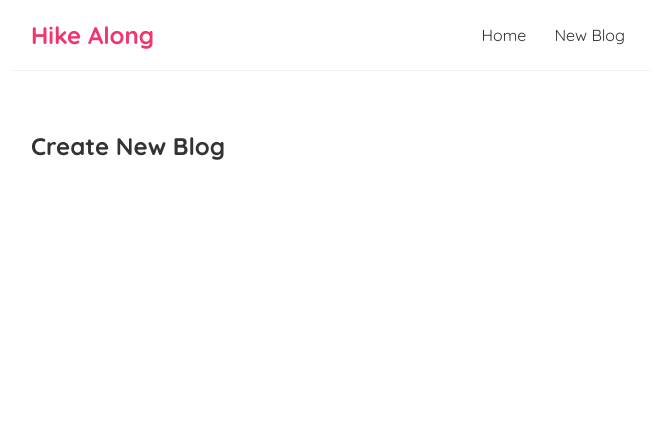
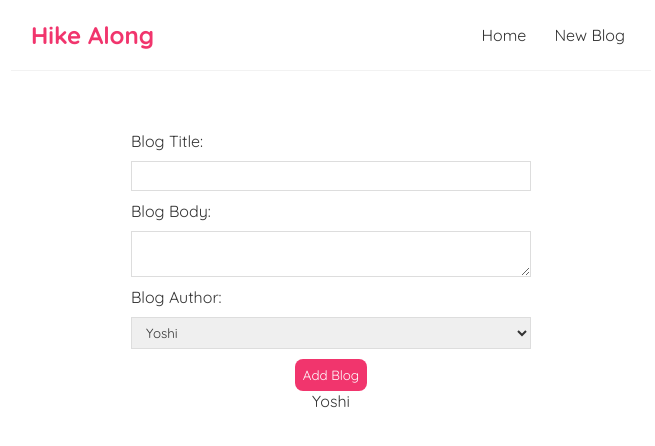
Before and after one commit to Pranotisavadi/Revise-React_blog, a React (Create React App) app: page /create in a window 1280 px wide. Shown: the top 446 px of the page, without its empty margins (309-964 px from the left). Built offline with nearby package versions, Linux system fonts and the light colour scheme.

Commit message:
controlled input

```diff
--- a/src/Create.js
+++ b/src/Create.js
@@ -1,9 +1,43 @@
+import { useState } from "react";
+
 const  Create = () => {
+  const [title, setTitle] = useState('')
+  const [body, setBody] = useState('')
+  const [author, setAuthor] = useState('Yoshi')
 
 
     return (
         <div className="create">
-        <h2>Create New Blog</h2>
+        <form>
+          <label>Blog Title:</label>
+          <input
+               type="text"
+                reuired
+                value ={title}
+               onChange ={(e) => setTitle(e.target.value)} />
+
+          <label>Blog Body:</label>
+          <textarea
+             reuired
+               value ={ body}
+               onChange ={(e) => setBody(e.target.value)} />
+
+          <label>Blog Author:</label>
+          <select
+          value = { author }
+          onChange = {(e) => setAuthor(e.target.value)}
+          >
+            <option value="Mario">Mario</option>
+            <option value="Yoshi">Yoshi</option>
+          </select>
+          <button>Add Blog</button>
+             </form>
+             <div>
+             <p>{ title }</p>
+             <p> { body}</p>
+             <p>{ author }</p>
+             </div>
+
         </div>
 
       );
--- a/src/index.css
+++ b/src/index.css
@@ -59,3 +59,34 @@
 .blog-details div {
   margin: 20px 0;
 }
+/* create new blog form */
+.create {
+  max-width: 400px;
+  margin: 0 auto;
+  text-align: center;
+}
+.create label {
+  text-align: left;
+  display: block;
+}
+.create h2 {
+  font-size: 20px;
+  color: #f1356d;
+  margin-bottom: 30px;
+}
+.create input, .create textarea, .create select {
+  width: 100%;
+  padding: 6px 10px;
+  margin: 10px 0;
+  border: 1px solid #ddd;
+  box-sizing: border-box;
+  display: block;
+}
+.create button {
+  background: #f1356d;
+  color: #fff;
+  border: 0;
+  padding: 8px;
+  border-radius: 8px;
+  cursor: pointer;
+}
```
